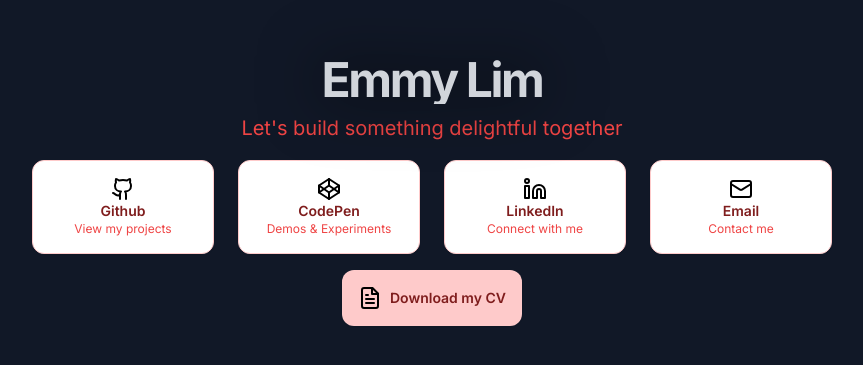
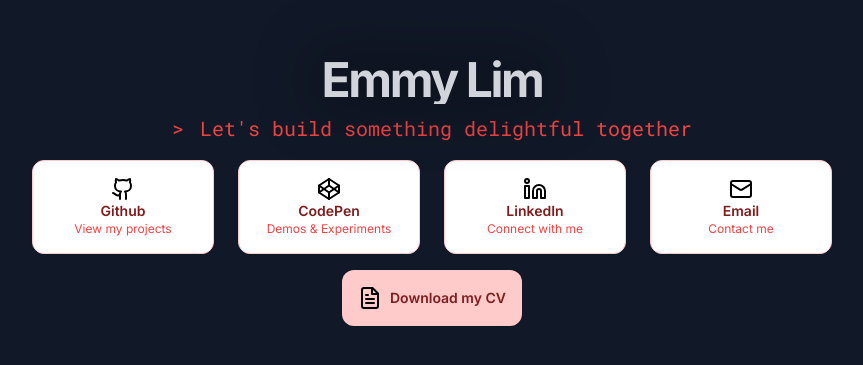
Before and after one commit to emmyrlim/personal, a Next.js app: page / in a window 1280 px wide. Shown: the part 209-574 px from the top of the page, without its empty margins (208-1071 px from the left). Built offline with nearby package versions, Linux system fonts and the light colour scheme.

Commit message:
add blinker

```diff
--- /dev/null
+++ b/src/app/fonts.tsx
@@ -0,0 +1,11 @@
+import { Inter, Roboto_Mono } from "next/font/google";
+
+export const inter = Inter({
+  subsets: ["latin"],
+  display: "swap",
+});
+
+export const roboto_mono = Roboto_Mono({
+  subsets: ["latin"],
+  display: "swap",
+});
--- a/src/app/globals.css
+++ b/src/app/globals.css
@@ -36,7 +36,6 @@ body {
             rgb(var(--background-end-rgb))
         )
         rgb(var(--background-start-rgb));
-    font-family: var(--font-inter);
 }
 
 @layer utilities {
--- a/src/app/layout.tsx
+++ b/src/app/layout.tsx
@@ -1,12 +1,6 @@
 import type { Metadata } from "next";
-import { Inter, Barlow, Inconsolata, Lato } from "next/font/google";
+import { inter } from "./fonts";
 import "./globals.css";
-
-const inter = Inter({
-  subsets: ["latin"],
-  display: "swap",
-  variable: "--font-inter",
-});
 
 export const metadata: Metadata = {
   title: "Emmy Lim 2024",
--- a/src/components/header.tsx
+++ b/src/components/header.tsx
@@ -4,11 +4,12 @@ import React from "react";
 import styles from "./header.module.css";
 import Typestream from "./typestream";
 
-const SUBHEADER = [
+const SUBHEADERS = [
   "I make pretty things on the internet",
   "More than just a pair of hands",
   "Let's build something delightful together",
   "Welcome to my corner of the web",
+  "Hailing frequencies open",
 ];
 
 export default function Header() {
@@ -23,7 +24,7 @@ export default function Header() {
       </h1>
       <Typestream
         className="max-w-[600px] text-red-500 md:text-xl/relaxed lg:text-base/relaxed xl:text-xl/relaxed dark:text-red-400"
-        text={SUBHEADER[Math.floor(Math.random() * 4)]}
+        text={SUBHEADERS[Math.floor(Math.random() * SUBHEADERS.length)]}
       />
     </div>
   );
--- a/src/components/typestream.module.css
+++ b/src/components/typestream.module.css
@@ -1,3 +1,13 @@
-.typestream {
-    font-family: var(--font-roboto-mono);
+.blinker {
+    animation: ping 2s cubic-bezier(0, 0, 0.1, 1) infinite;
 }
+
+@keyframes ping {
+    0%,
+    100% {
+        opacity: 0;
+    }
+    50% {
+        opacity: 100;
+    }
+}
--- a/src/components/typestream.tsx
+++ b/src/components/typestream.tsx
@@ -1,6 +1,7 @@
+import classNames from "classnames";
+import { roboto_mono } from "@/app/fonts";
+import styles from "./typestream.module.css";
 import React from "react";
-import classNames from "classnames";
-import styles from "typestream.module.css";
 
 export default function Typestream({
   className,
@@ -32,6 +33,11 @@ export default function Typestream({
     };
   }, []);
   return (
-    <p className={classNames(styles.typestream, className)}>{subHeader}</p>
+    <div
+      className={classNames(className, roboto_mono.className, "flex gap-x-4")}
+    >
+      <p className={styles.blinker}>{`>`}</p>
+      <p>{subHeader}</p>
+    </div>
   );
 }
```
